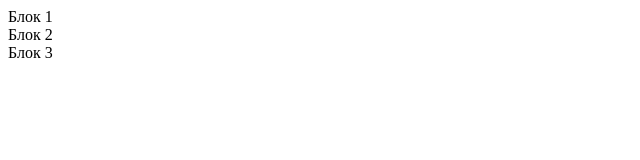
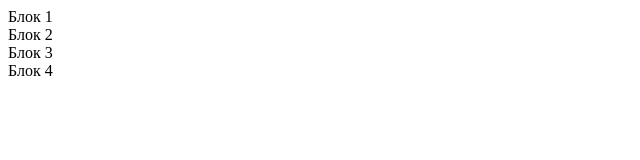
Before and after one commit to rudanok/2312_Git, a plain HTML site: page index.html in a window 1280 px wide. Shown: the full height of the page, 0-640 px from the left. Drawn offline with Linux system fonts and the light colour scheme.

Commit message:
Добавлен блок 4

```diff
--- a/index.html
+++ b/index.html
@@ -9,5 +9,6 @@
     <div>Блок 1</div>
     <div>Блок 2</div>
     <div>Блок 3</div>
+    <div>Блок 4</div>
 </body>
 </html>
```
